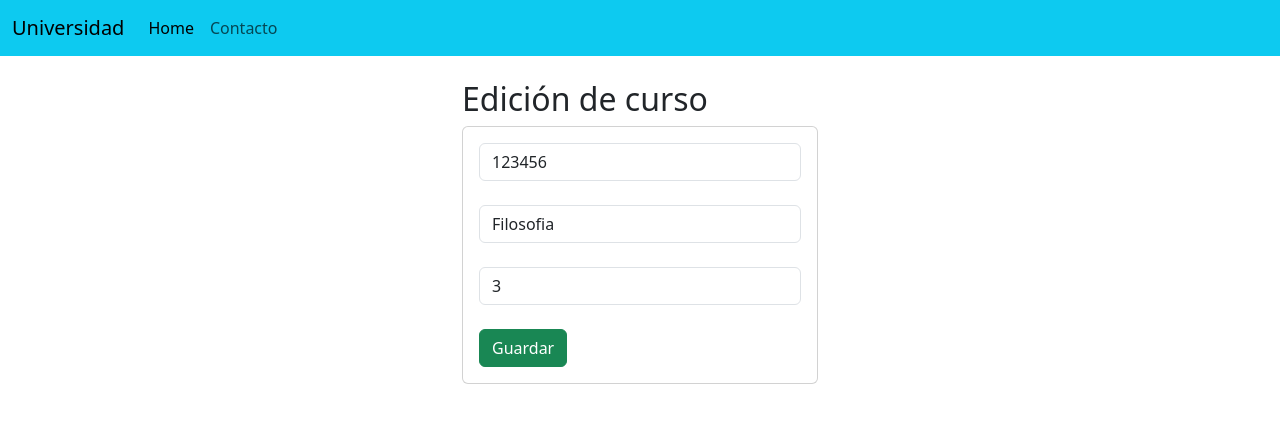
After one commit to elianismedina/firstdjangoproject, a Django app: page /edicionCurso/123456 in a window 1280 px wide. The commit adds this page. Shown: the top 423 px of the page. Run offline with Django 4.2, Linux system fonts and the light colour scheme; data comes from the database, SQL or seed files in the repository; both versions use the stored data as it was after the commit.

Commit message:
added edit function

```diff
--- /dev/null
+++ b/Aplicaciones/Academico/templates/edicionCurso.html
@@ -0,0 +1,40 @@
+{% extends "./base.html"%}
+{% block title %} Gestión de cursos {% endblock %}
+
+{% block body%}
+<div class="row">
+  <div class="col-md-4 offset-md-4">
+    <h2>Edición de curso</h2>
+        <div class="card">
+            <div class="card-body">
+                <form action="/editarCurso" method="POST">{% csrf_token%}
+                    <div class="form-group">
+                        <input type="text" id="txtCodigo" name="txtCodigo" class="form-control" value="{{curso.codigo}}" placeholder="Código" minlength="6" maxlength="6" readonly required >
+
+                    </div>
+                    <br>
+                    <div class="form-group">
+                        <input type="text" id="txtNombre" name="txtNombre" class="form-control" value="{{curso.nombre}}" placeholder="Nombre"  maxlength="50" required>
+
+                    </div>
+                    <br>
+                    <div class="form-group">
+                        <input type="text" id="numCreditos" name="numCreditos" class="form-control" min="1" max="9" value="{{curso.creditos}}" required>
+
+                    </div>
+                    <br>
+                    <div class="form-group">
+                        <button type="submit" class="btn btn-success btn-block text-white">Guardar</button>
+                    </div>
+
+                </form>
+
+            </div>
+
+        </div>
+
+  </div>
+
+</div>
+
+{% endblock %}
--- a/Aplicaciones/Academico/templates/gestionCursos.html
+++ b/Aplicaciones/Academico/templates/gestionCursos.html
@@ -40,6 +40,7 @@
             <table class="table table-striped">
                 <thead>
                 <tr>
+                    <th>#</th>
                     <th>Código</th>
                     <th>Nombre</th>
                     <th>Créditos</th>
@@ -49,6 +50,7 @@
                 <tbody>
                 {% for c in cursos %}
                 <tr>
+                    <td>{{forloop.counter}}</td>
                     <td>{{c.codigo}}</td>
                     <td>{{c.nombre}}</td>
                     <td>{{c.creditos}}</td>
--- a/Aplicaciones/Academico/urls.py
+++ b/Aplicaciones/Academico/urls.py
@@ -5,5 +5,7 @@ from . import views
 urlpatterns = [
     path('', views.home),
     path('registrarCurso',views.registrarCurso),
+    path('edicionCurso/<codigo>', views.edicionCurso),
+    path('editarCurso', views.editarCurso),
     path('eliminarCurso/<codigo>',views.eliminarCurso)
 ]
--- a/Aplicaciones/Academico/views.py
+++ b/Aplicaciones/Academico/views.py
@@ -17,6 +17,24 @@ def registrarCurso(request):
         codigo=codigo, nombre=nombre, creditos=creditos
     )
     return redirect('/')
+
+def edicionCurso(request, codigo):
+    curso = Curso.objects.get(codigo=codigo)
+    return render(request,"edicionCurso.html", {"curso":curso})
+
+def editarCurso(request):
+    codigo = request.POST['txtCodigo']
+    nombre = request.POST['txtNombre']
+    creditos = request.POST['numCreditos']
+
+    curso = Curso.objects.get(codigo=codigo)
+    curso.nombre = nombre
+    curso.creditos = creditos
+    curso.save()
+
+    return redirect('/')
+
+
 def eliminarCurso(request, codigo):
     curso = Curso.objects.get(codigo=codigo)
     curso.delete()
```
Also changed, not shown: Universidad.db.
